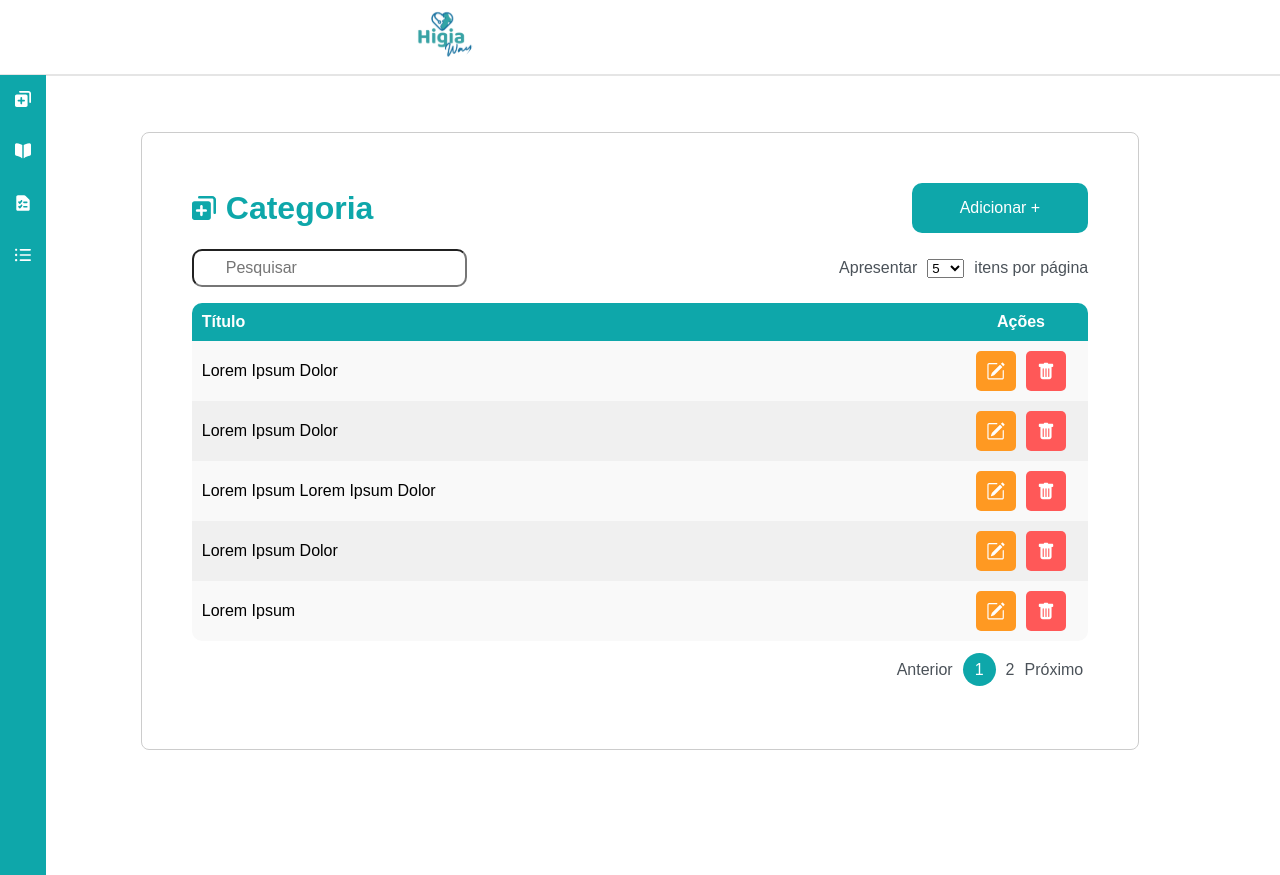
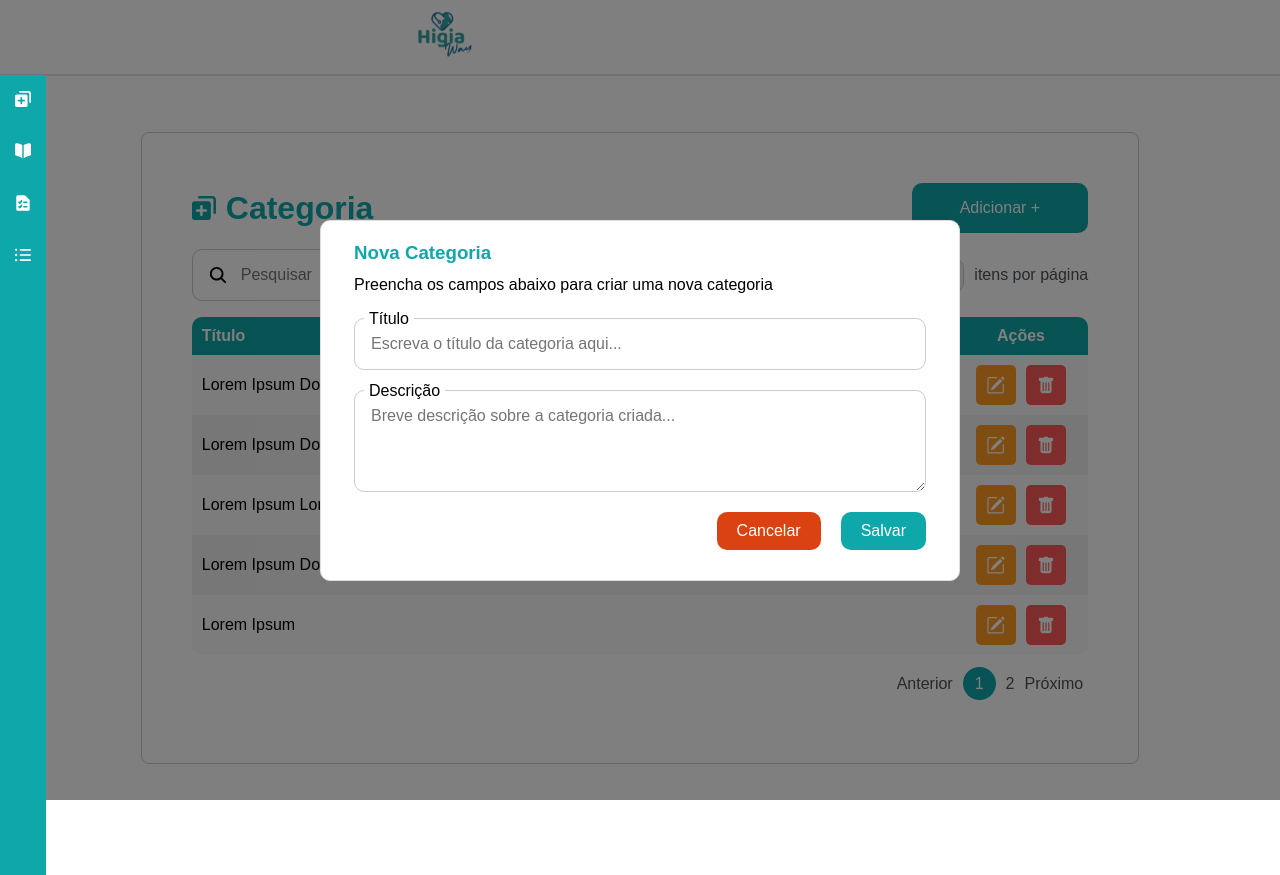
Before and after one commit to thehigia/admin-dashboard, a React (Create React App) app: page / in a window 1280 px wide. Both pictures are taken after a click on the link "Adicionar +". Built offline with nearby package versions, Linux system fonts and the light colour scheme.

Commit message:
feat: :sparkles: Concluindo layout e modal de categorias

```diff
--- a/src/components/Categoria/Categoria.jsx
+++ b/src/components/Categoria/Categoria.jsx
@@ -5,10 +5,28 @@ import ReactPaginate from 'react-paginate';
 import AddLayer from '../../assets/Add-Layer.svg';
 import Edit from '../../assets/pencil-square.svg';
 import Delete from '../../assets/trash-fill.svg';
+import Search from '../../assets/ion_search.svg';
 
 const Categoria = () => {
     const { category } = useAppContext();
     console.log("Teste", category)
+    const [showModal, setShowModal] = useState(false);
+    const [title, setTitle] = useState('');
+    const [description, setDescription] = useState('');
+
+    const handleAddClick = () => {
+        setShowModal(true);
+    };
+
+    const handleSave = () => {
+        // Aqui você pode fazer uma requisição para salvar a categoria
+        console.log('Categoria adicionada:', title, description);
+        setShowModal(false);
+    };
+
+    const handleCancel = () => {
+        setShowModal(false);
+    };
 
     const initialCategories = [
         { id: 1, title: 'Lorem Ipsum Dolor' },
@@ -60,7 +78,7 @@ const Categoria = () => {
                         <img src={AddLayer} alt='Logotipo do App' />
                         <h1>Categoria</h1>
                     </div>
-                    <a className={styles.addButton}>Adicionar +</a>
+                    <a className={styles.addButton} onClick={handleAddClick}>Adicionar +</a>
                 </div>
                 <div className={styles.controls}>
                     <div className={styles.searchArea}>
@@ -71,6 +89,7 @@ const Categoria = () => {
                             value={searchTerm}
                             onChange={(e) => setSearchTerm(e.target.value)}
                         />
+                        <img className={styles.searchIcon} src={Search} />
                     </div>
                     <div className={styles.paginationControls}>
                         <span className={styles.span}>Apresentar</span>
@@ -114,6 +133,46 @@ const Categoria = () => {
                 containerClassName={styles.pagination}
                 activeClassName={styles.activePage}
             />
+
+            {showModal && (
+                <div className={styles.modal}>
+                    <div className={styles.modalContent}>
+                        <h3 className={styles.titleModal}>Nova Categoria</h3>
+                        <p className={styles.subtitleModal}>Preencha os campos abaixo para criar uma nova categoria</p>
+                        <form className={styles.form}>
+                            <div className={styles.labMod}>
+                                <label className={styles.labelModal}>
+                                    Título
+                                </label>
+                                <input
+                                    className={styles.input}
+                                    type="text"
+                                    placeholder='Escreva o título da categoria aqui...'
+                                    value={title}
+                                    onChange={(e) => setTitle(e.target.value)}
+                                />
+                            </div>
+                            <div className={styles.labMod}>
+                                <label className={styles.labelModal}>
+                                    Descrição
+                                </label>
+                                <textarea
+                                    className={styles.textArea}
+                                    value={description}
+                                    placeholder='Breve descrição sobre a categoria criada...'
+                                    onChange={(e) => setDescription(e.target.value)}
+                                />
+
+                            </div>
+                            <div className={styles.modalButtons}>
+                                <a className={styles.btnCancel} onClick={handleCancel}>Cancelar</a>
+                                <a className={styles.btnSave} onClick={handleSave}>Salvar</a>
+                            </div>
+                        </form>
+                    </div>
+                </div>
+            )
+            }
         </div>
     );
 };
--- a/src/components/Categoria/Categories.module.css
+++ b/src/components/Categoria/Categories.module.css
@@ -38,12 +38,26 @@
   cursor: pointer;
 }
 .searchArea {
+  position: relative;
   display: flex;
+  align-items: center;
+}
+
+.searchIcon {
+  position: absolute;
+  right: 29rem;
+  top: 50%;
+  transform: translateY(-50%);
+  width: 20px;
+  height: 20px;
 }
 
 .search {
-  color: #4b5259;
-  padding: 0.5rem 2rem 0.5rem 2rem;
+  width: 500px;
+  display: block;
+  padding: 1rem 1rem 1rem 3rem;
+  box-sizing: border-box;
+  border: 1px solid #ccc;
   border-radius: 10px;
 }
 
@@ -54,6 +68,12 @@
 
 .itemsPerPageSelect {
   margin: 0 10px;
+  /* width: 10px; */
+  display: block;
+  padding: 0.5rem 0.5rem 0.5rem 0.5rem;
+  box-sizing: border-box;
+  border: 1px solid #ccc;
+  border-radius: 10px;
 }
 .actionsColumn {
   width: 15%;
@@ -144,3 +164,106 @@
   gap: 10px;
   justify-content: center;
 }
+
+.modal {
+  position: fixed;
+  top: 0;
+  left: 0;
+  width: 100%;
+  height: 100%;
+  background-color: rgba(0, 0, 0, 0.5);
+  display: flex;
+  justify-content: center;
+  align-items: center;
+}
+
+.modalContent {
+  background-color: #fff;
+  padding: 21px 33px 14px 33px;
+  border: 1px solid #ddd;
+  border-radius: 10px;
+  width: 50%;
+}
+
+.modalButtons {
+  display: flex;
+  justify-content: flex-end;
+  gap: 20px;
+}
+
+.titleModal {
+  display: flex;
+  align-items: center;
+  margin-bottom: 12px;
+  color: #0ea7aa;
+}
+
+.subtitleModal {
+  margin-bottom: 8px;
+}
+
+.modalButtons a {
+  padding: 10px 20px;
+  border: none;
+  border-radius: 10px;
+  cursor: pointer;
+}
+
+.btnCancel:hover {
+  background-color: #af310a;
+}
+
+.btnSave:hover {
+  background-color: #087577;
+}
+
+.btnCancel {
+  background-color: #db4212;
+  color: #fff;
+  padding: 0.5rem 1rem;
+  border-radius: 8px;
+}
+
+.btnSave {
+  background-color: #0ea7aa;
+  color: #fff;
+  padding: 0.5rem 1.5rem;
+  border-radius: 8px;
+}
+
+.form {
+  display: flex;
+  flex-direction: column;
+  gap: 20px;
+  padding-block: 1rem;
+}
+
+.input {
+  width: 100%;
+  display: block;
+  padding: 1rem;
+  box-sizing: border-box;
+  border: 1px solid #ccc;
+  border-radius: 10px;
+}
+
+.textArea {
+  width: 100%;
+  display: block;
+  padding: 1rem 1rem 3rem;
+  box-sizing: border-box;
+  border: 1px solid #ccc;
+  border-radius: 10px;
+}
+
+.labelModal {
+  margin-top: -8px;
+  position: absolute;
+  background-color: #fff;
+  padding-inline: 5px;
+  margin-inline: 10px;
+}
+
+.labMod {
+  position: relative;
+}
--- a/src/layouts/LayoutsPadrao/LayoutsPadrao.jsx
+++ b/src/layouts/LayoutsPadrao/LayoutsPadrao.jsx
@@ -1,16 +1,14 @@
 import { Outlet } from "react-router-dom"
 import { Cabecalho, Conteudo, Footer } from "../../components"
-import { useAppContext } from "../../hooks";
 
 const LayoutsPadrao = () => {
-    const { criador } = useAppContext();
     return (
         <>
-            <Cabecalho nomeUsuario="Felipe" />
+            <Cabecalho />
             <Conteudo>
                 <Outlet />
             </Conteudo>
-            <Footer nomeCriador={criador} />
+            <Footer />
         </>
     )
 }
```
Also changed, not shown: src/assets/ion_search.svg (added).
